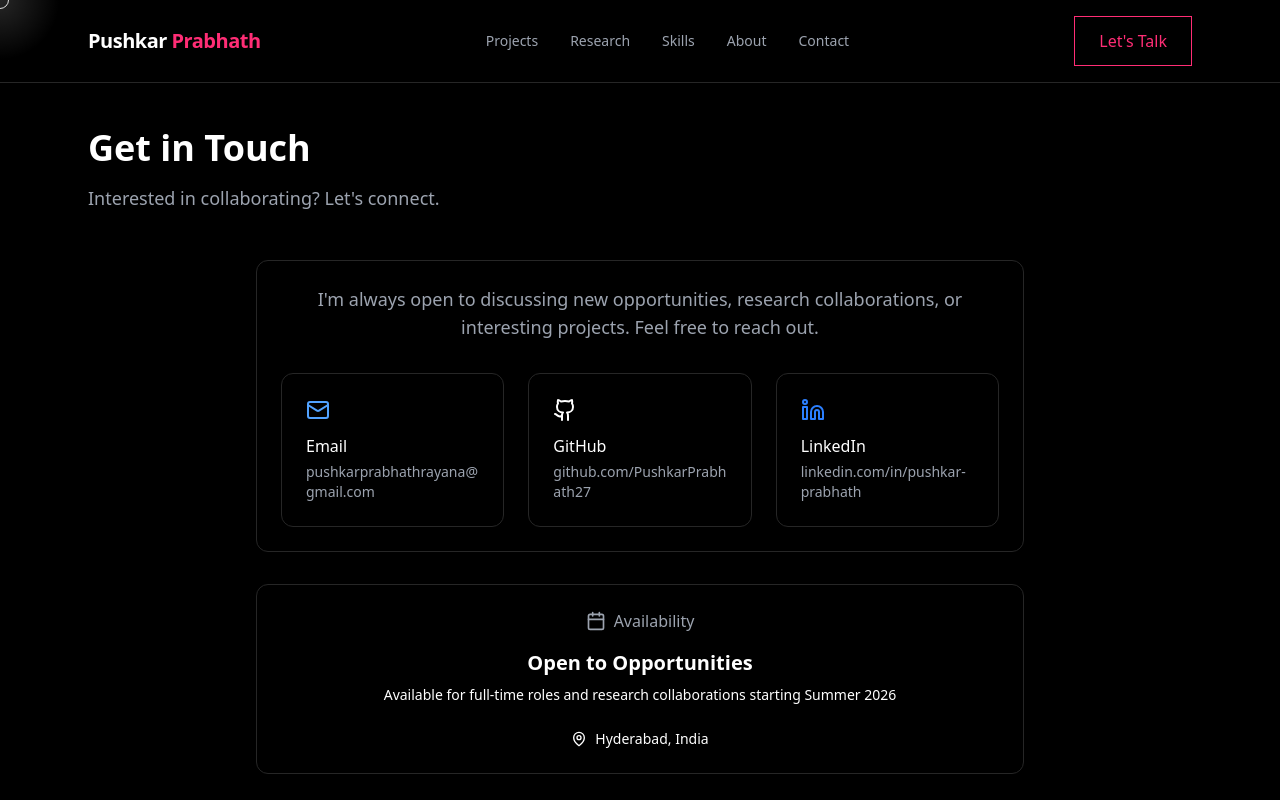
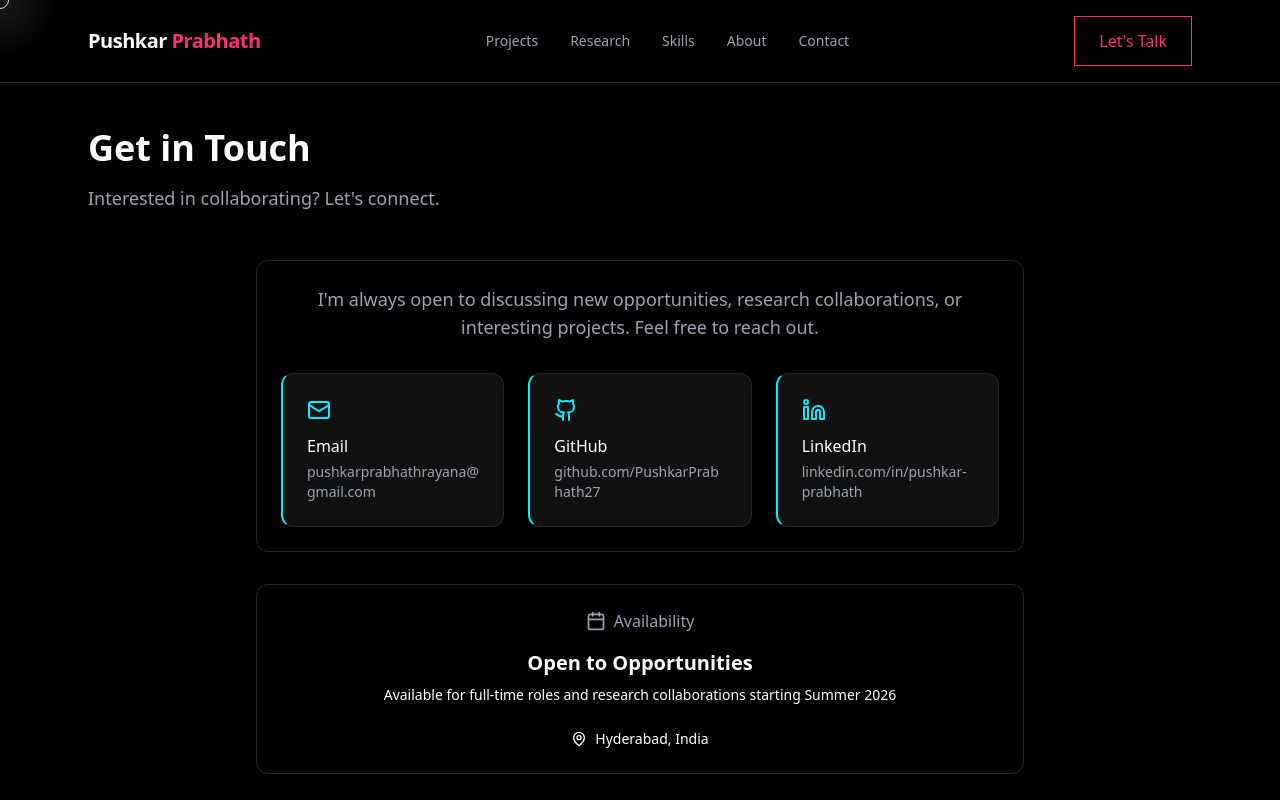
Before and after one commit to PushkarPrabhath27/Portfolio, a Next.js app: page /contact in a window 1280 px wide. Shown: the top 800 px of the page. Built offline with nearby package versions, Linux system fonts and the light colour scheme.

Commit message:
Resolve merge-style UI conflicts with clean branch selections

```diff
--- a/src/app/contact/page.tsx
+++ b/src/app/contact/page.tsx
@@ -9,21 +9,21 @@ const contactMethods = [
     label: "Email",
     value: "pushkarprabhathrayana@gmail.com",
     href: "mailto:pushkarprabhathrayana@gmail.com",
-    color: "text-blue-400",
+    accent: "#00f0ff",
   },
   {
     icon: Github,
     label: "GitHub",
     value: "github.com/PushkarPrabhath27",
     href: "https://github.com/PushkarPrabhath27",
-    color: "text-white",
+    accent: "#00f0ff",
   },
   {
     icon: Linkedin,
     label: "LinkedIn",
     value: "linkedin.com/in/pushkar-prabhath",
     href: "https://linkedin.com/in/pushkar-prabhath",
-    color: "text-blue-500",
+    accent: "#00f0ff",
   },
 ];
 
@@ -55,13 +55,13 @@ export default function ContactPage() {
                   href={method.href}
                   target="_blank"
                   rel="noopener noreferrer"
-                  className="group block p-6 rounded-xl bg-[var(--background-secondary)] border border-[var(--border)] hover:border-[var(--accent-primary)]/30 transition-all"
+                  className="group block p-6 rounded-xl bg-[#111] border border-neutral-800 border-l-2 border-l-[#00f0ff] transition-all hover:-translate-y-1"
                 >
-                  <method.icon className={`h-6 w-6 mb-3 ${method.color}`} />
-                  <h4 className="font-medium text-[var(--text-primary)] mb-1">
+                  <method.icon className="h-6 w-6 mb-3" style={{ color: method.accent }} />
+                  <h4 className="font-medium text-white mb-1">
                     {method.label}
                   </h4>
-                  <p className="text-sm text-[var(--text-secondary)] break-all">
+                  <p className="text-sm text-[#9ca3af] break-all">
                     {method.value}
                   </p>
                 </a>
--- a/src/app/globals.css
+++ b/src/app/globals.css
@@ -16,6 +16,10 @@ body {
   background: #000000;
   color: #ffffff;
   font-family: system-ui, sans-serif;
+}
+
+html {
+  scroll-behavior: smooth;
 }
 
 * {
@@ -90,6 +94,6 @@ body {
   height: 140px;
   border-radius: 9999px;
   transform: translate(-50%, -50%);
-  background: radial-gradient(circle, rgba(255, 255, 255, 0.15) 0%, transparent 60%);
+  background: radial-gradient(circle, rgba(255, 255, 255, 0.1) 0%, transparent 60%);
   mix-blend-mode: difference;
 }
--- a/src/components/sections/Projects.tsx
+++ b/src/components/sections/Projects.tsx
@@ -38,7 +38,7 @@ export default function Projects() {
                 e.currentTarget.style.setProperty("--mx", `${e.clientX - rect.left}px`);
                 e.currentTarget.style.setProperty("--my", `${e.clientY - rect.top}px`);
               }}
-              className="card-spotlight bg-[#111] border border-neutral-800 border-l-2 border-l-[#ff2d75] rounded-xl p-6 transition-all duration-300 hover:-translate-y-2 hover:shadow-[0_20px_40px_rgba(0,0,0,0.5)]"
+              className="card-spotlight bg-[#111] border border-neutral-800 border-l-2 border-l-[#ff2d75] rounded-xl p-6 transition-all duration-300 hover:-translate-y-1 hover:shadow-[0_20px_40px_rgba(0,0,0,0.5)]"
             >
               <h3 className="text-2xl font-bold break-fix">{project.title}</h3>
               <p className="text-[#9ca3af] mt-3 break-fix">{project.shortDescription}</p>
```
